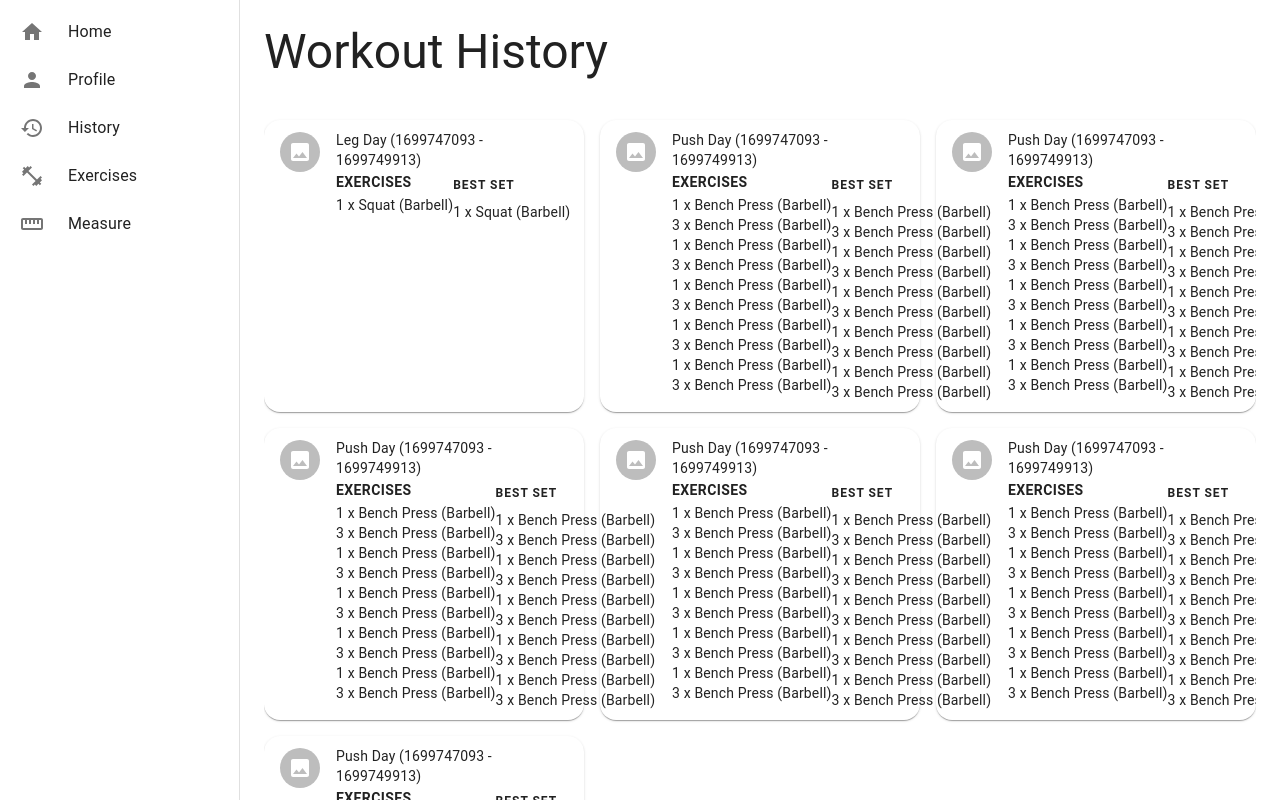
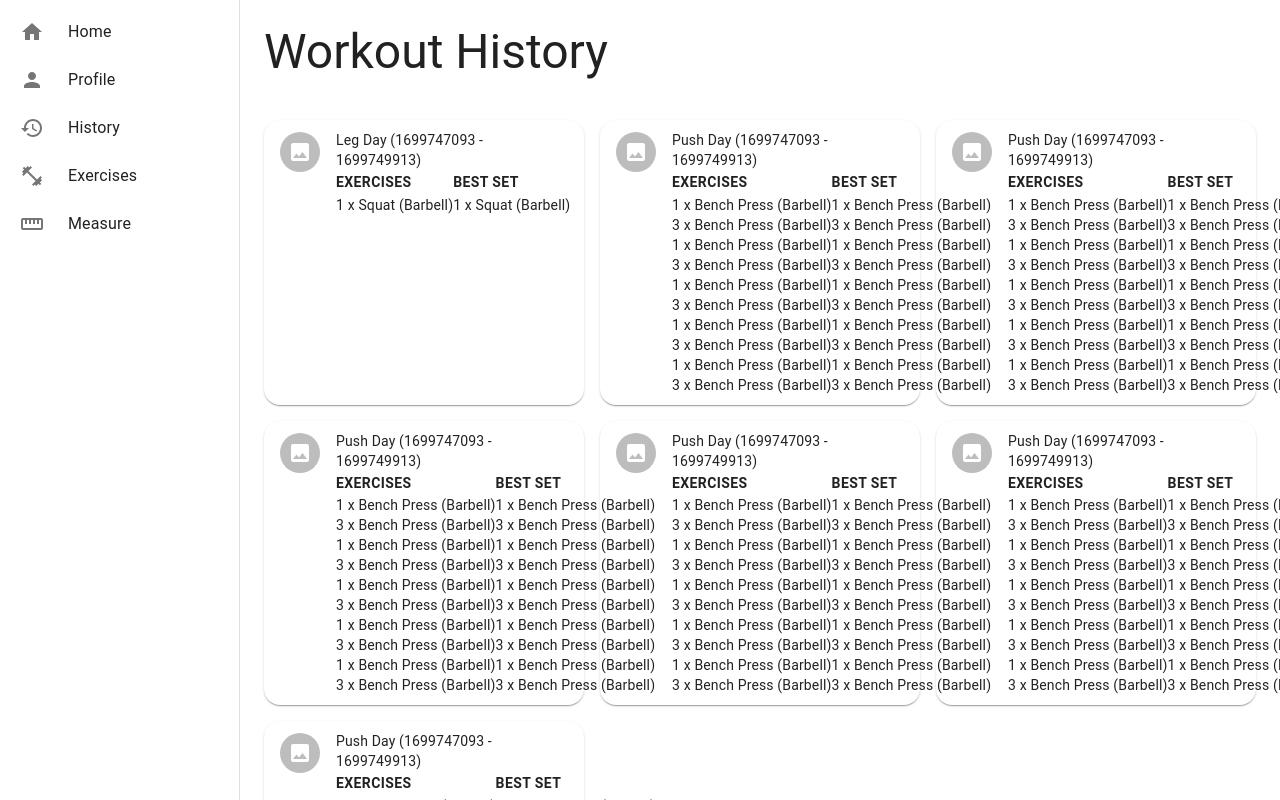
Before and after one commit to dkhmora/stronger-workout-app, a React (Create React App) app in the folder client/: page /history in a window 1280 px wide. Shown: the top 800 px of the page. Built offline with nearby package versions, Linux system fonts and the light colour scheme.

Commit message:
Fixed edge clipping in HistoryList

```diff
--- a/client/src/components/HistoryList.tsx
+++ b/client/src/components/HistoryList.tsx
@@ -38,10 +38,8 @@ export default function HistoryList(props: any) {
   };
 
   return (
-    <Box sx={{ height: "100%", width: "100%", overflow: "auto" }}>
-      <List sx={{ width: "100%", bgcolor: "background.paper" }}>
-        {renderRows()}
-      </List>
-    </Box>
+    <List sx={{ height: "100%", width: "100%", bgcolor: "background.paper" }}>
+      {renderRows()}
+    </List>
   );
 }
--- a/client/src/components/HistoryListItem.tsx
+++ b/client/src/components/HistoryListItem.tsx
@@ -95,7 +95,7 @@ export default function HistoryListItem(props: WorkoutListItemProps) {
                     noWrap
                     sx={{ display: "inline" }}
                     component="span"
-                    variant="overline"
+                    variant="button"
                     color="text.primary"
                   >
                     <b>Best Set</b>
```
